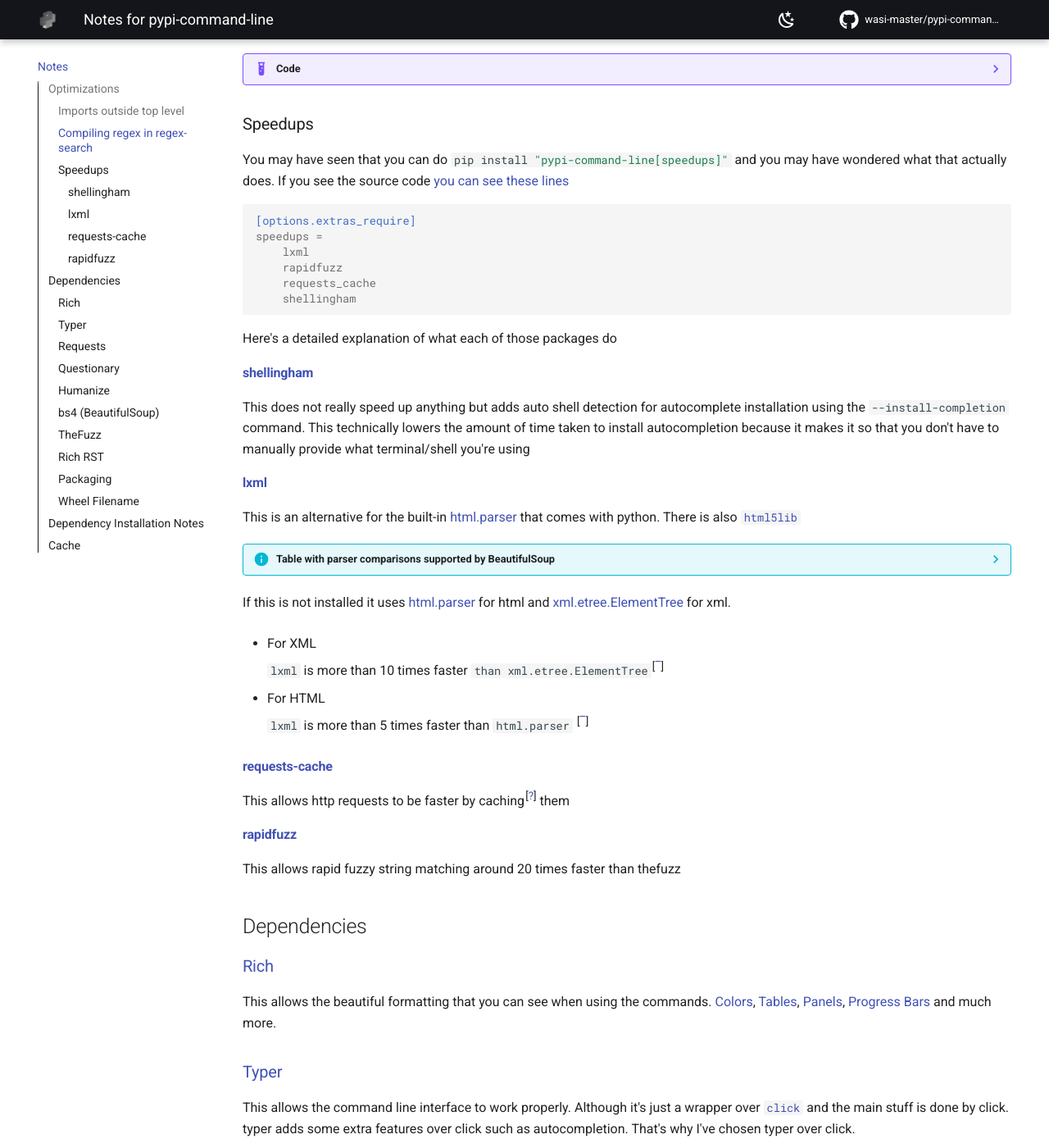
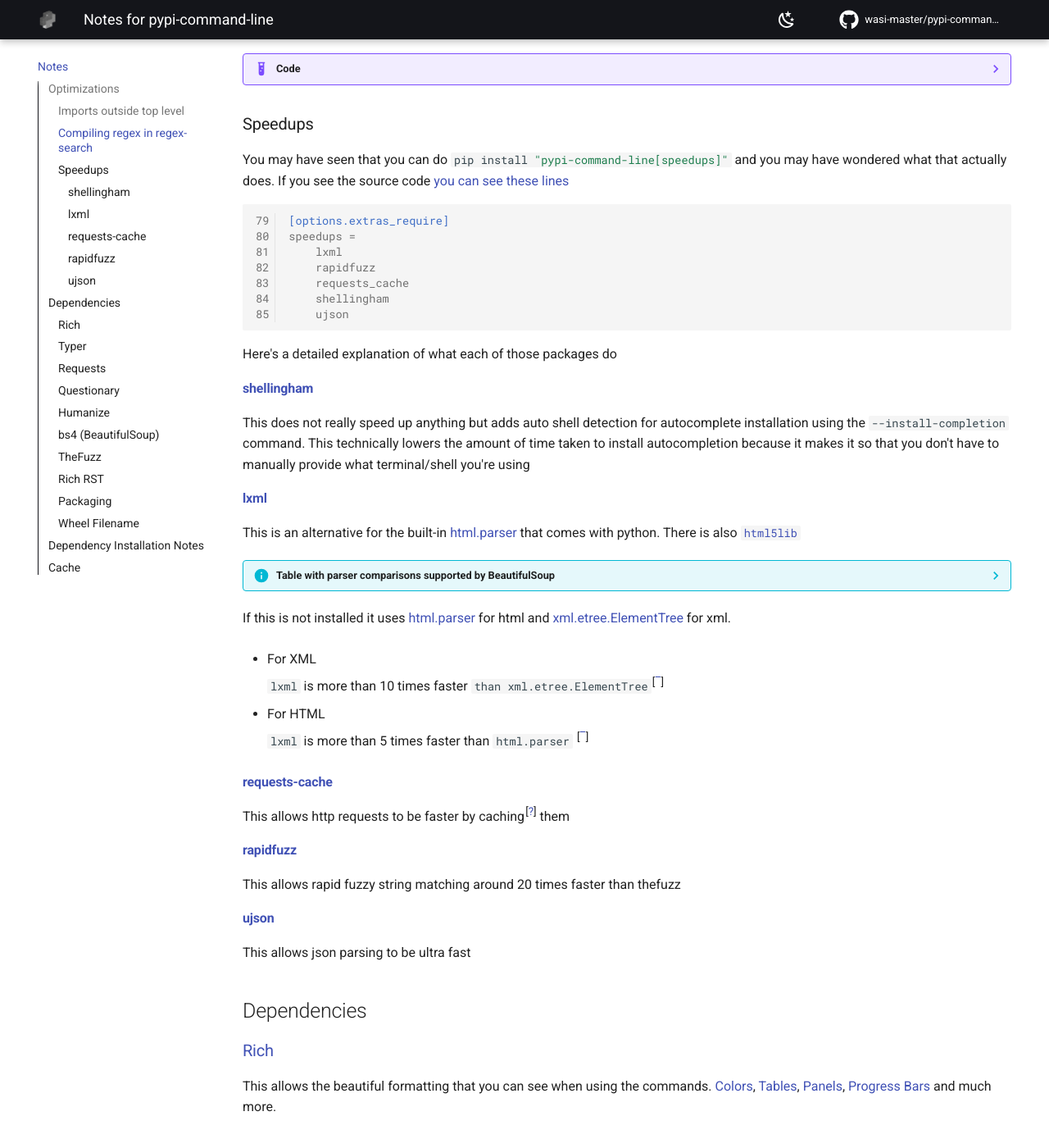
Before and after one commit to wasi-master/pypi-command-line, an MkDocs documentation site: the page built from docs/notes.md, in a window 1280 px wide and 1400 px high, scrolled down 747 px. Shown: the whole window at 82% size. Built offline with MkDocs 1.6.1 and Material for MkDocs 9.7.7, drawn with Linux system fonts in a browser that asks for light colours; comment, search, counter and statistics services are not loaded.

Commit message:
Add line numbers to docs and document ujson

````diff
--- a/docs/notes.md
+++ b/docs/notes.md
@@ -33,7 +33,7 @@
 
     Source code for non compiled regex:
 
-    ```python
+    ```python linenums="1"
     def no_compile():
         for i in range(1000000):
             re.match(r".+", secrets.token_hex(32))
@@ -41,7 +41,7 @@
 
     Source code for compiled regex:
 
-    ```python
+    ```python linenums="1"
     def no_compile():
         r = re.compile(r".+")
         for i in range(1000000):
@@ -54,13 +54,14 @@
 You may have seen that you can do `#!sh pip install "pypi-command-line[speedups]"` and you may have wondered what that actually does.
 If you see the source code [you can see these lines](https://github.com/wasi-master/pypi-command-line/blob/main/setup.cfg#L79-L84)
 
-```ini
+```ini linenums="79"
 [options.extras_require]
 speedups =
     lxml
     rapidfuzz
     requests_cache
     shellingham
+    ujson
 ```
 
 Here's a detailed explanation of what each of those packages do
@@ -102,6 +103,10 @@
 #### [**rapidfuzz**](https://pypi.org/project/rapidfuzz/)
 
 This allows rapid fuzzy string matching around 20 times faster than thefuzz
+
+#### [**ujson**](https://pypi.org/project/ujson/)
+
+This allows json parsing to be ultra fast
 
 ## Dependencies
 
````
